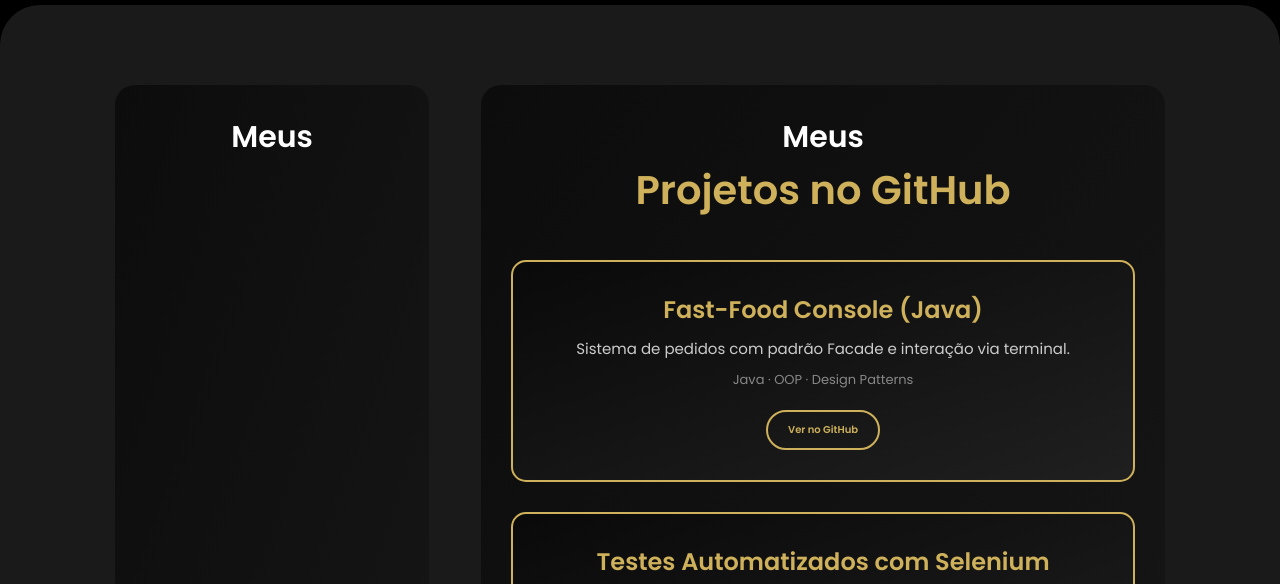
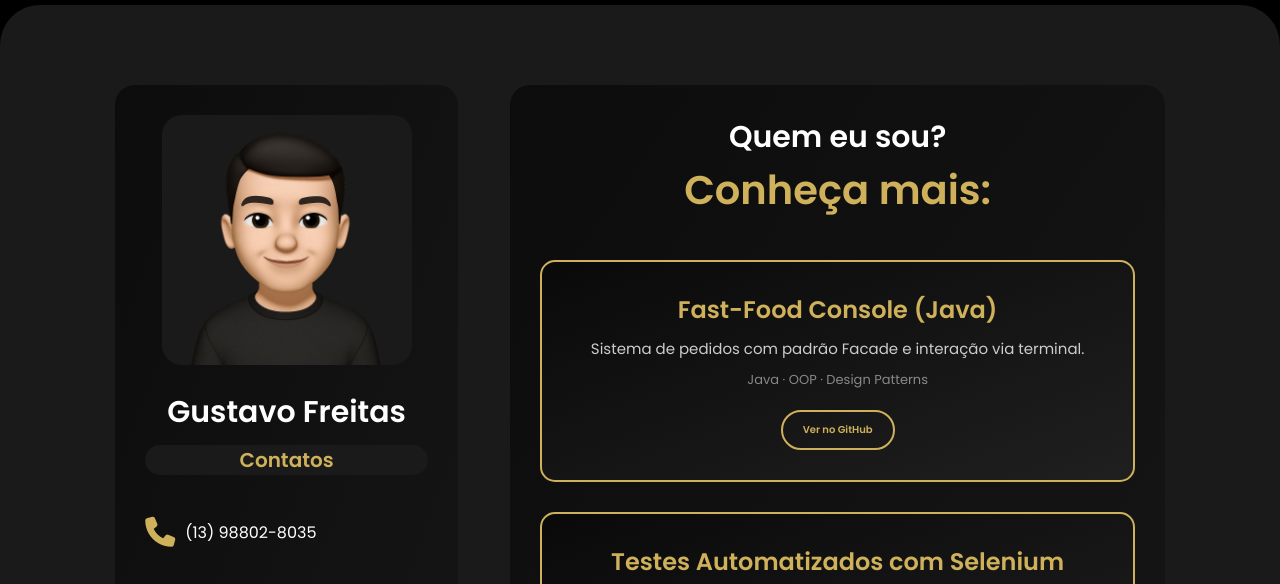
Before and after one commit to GustavoFreitas2806/Portf-lio, a plain HTML site: page Site do Gustavo/index.html in a window 1280 px wide. Shown: the part 815-1399 px from the top of the page. Drawn offline with Linux system fonts and the light colour scheme.

Commit message:
add aba contatos
falta centralizar os contatos

```diff
--- a/Site do Gustavo/index.html
+++ b/Site do Gustavo/index.html
@@ -11,10 +11,10 @@
 
 <body>
   <header>
-    <a href="#" class="logo">Gustavo</a>
+    <a href="#" class="logo">Gustavo Freitas</a>
     <nav>
-      <a href="#home" class="nav-link active">Home</a>
-      <a href="#projects" class="nav-link">Services</a>
+      <a href="#home" class="nav-link active">Inicial</a>
+      <a href="#projects" class="nav-link">Projetos</a>
       <a href="#skills" class="nav-link">Skills</a>
       <a href="#education" class="nav-link">Education</a>
       <a href="#experience" class="nav-link">Experience</a>
@@ -24,7 +24,7 @@
 
   <section class="home" id="home">
     <div class="home-img">
-      <img src="main.png" alt="" />
+      <img src="img/main.png" alt="" />
     </div>
     <div class="home-content">
       <h1>Olá! Sou o <span>Gustavo Freitas</span></h1>
@@ -44,14 +44,20 @@
   <section class="projects" id="projects">
 
     <div class="projects-side-bar-left" style="background: var(--cor--gradiente)">
+      <img src="img/euIOS.png" alt="Gustavo Freitas IOS" />
+      <h1>Gustavo Freitas</h1>
+      <h2>Contatos</h2>
 
-      <h1>Meus</h1>
+        <p><i class="fas fa-phone"></i> (13) 98802-8035</p>
+        <p><i class="fab fa-linkedin"></i>Gustavo Freitas</p>
+        <p><i class="fas fa-envelope"></i> gustavofreita2013@gmail.com</p>
+        <p><i class="fas fa-map-marker-alt"></i> Santos, SP - Brasil</p>
     </div>
 
 
     <div class="projects-side-bar-right" style="background: var(--cor--gradiente)">
-    <h1>Meus</h1>
-    <h2 class="projects-title">Projetos no GitHub</h2>
+    <h1>Quem eu sou?</h1>
+    <h2 class="projects-title">Conheça mais:</h2>
 
     <div class="projects-container">
       <div class="project-card">
--- a/Site do Gustavo/style.css
+++ b/Site do Gustavo/style.css
@@ -267,6 +267,46 @@ span{
     padding: 30px;
   }
 
+  .projects-side-bar-left img {
+    width: 100%;
+    max-width: 250px;
+    height: auto;
+    border-radius: 20px;
+    margin-bottom: 20px;
+    background-color: var(--cor-background);
+  }
+
+  .projects-side-bar-left h2 {
+    font-size: 2rem;
+    color: var(--cor-fonte-dourado);
+    margin-bottom: 1rem;
+    margin-top: 1rem;
+    background-color: var(--cor-background);
+    border-radius: 30px;
+    width: 100%;
+  }
+
+
+.projects-side-bar-left p {
+    display: flex;
+    align-items: center;
+    justify-content: flex-start;
+    gap: 10px;
+    font-size: 1.6rem;
+    width: 100%;
+    max-width: 300px;
+    margin: 8px 0;
+    margin-top: 15%;
+
+}
+
+.projects-side-bar-left i {
+    min-width: 24px; /* Alinhamento fixo para ícones */
+    text-align: center;
+    font-size: 3rem;
+    color: var(--cor-fonte-dourado);
+}
+
   .projects-side-bar-right {
     margin-left: 5%;
     width: 90%;
```
Also changed, not shown: Site do Gustavo/img/euIOS.png (added), 2 other files.
